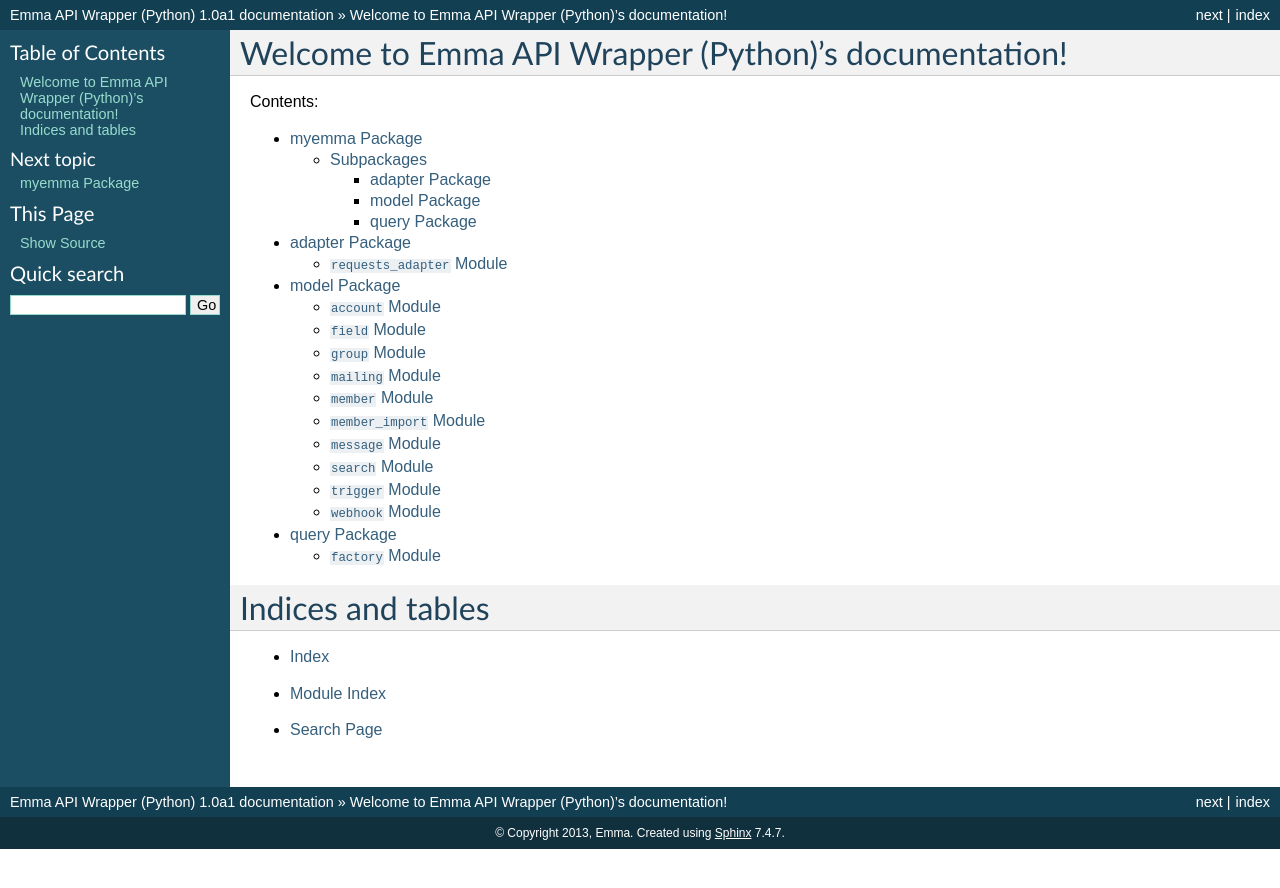
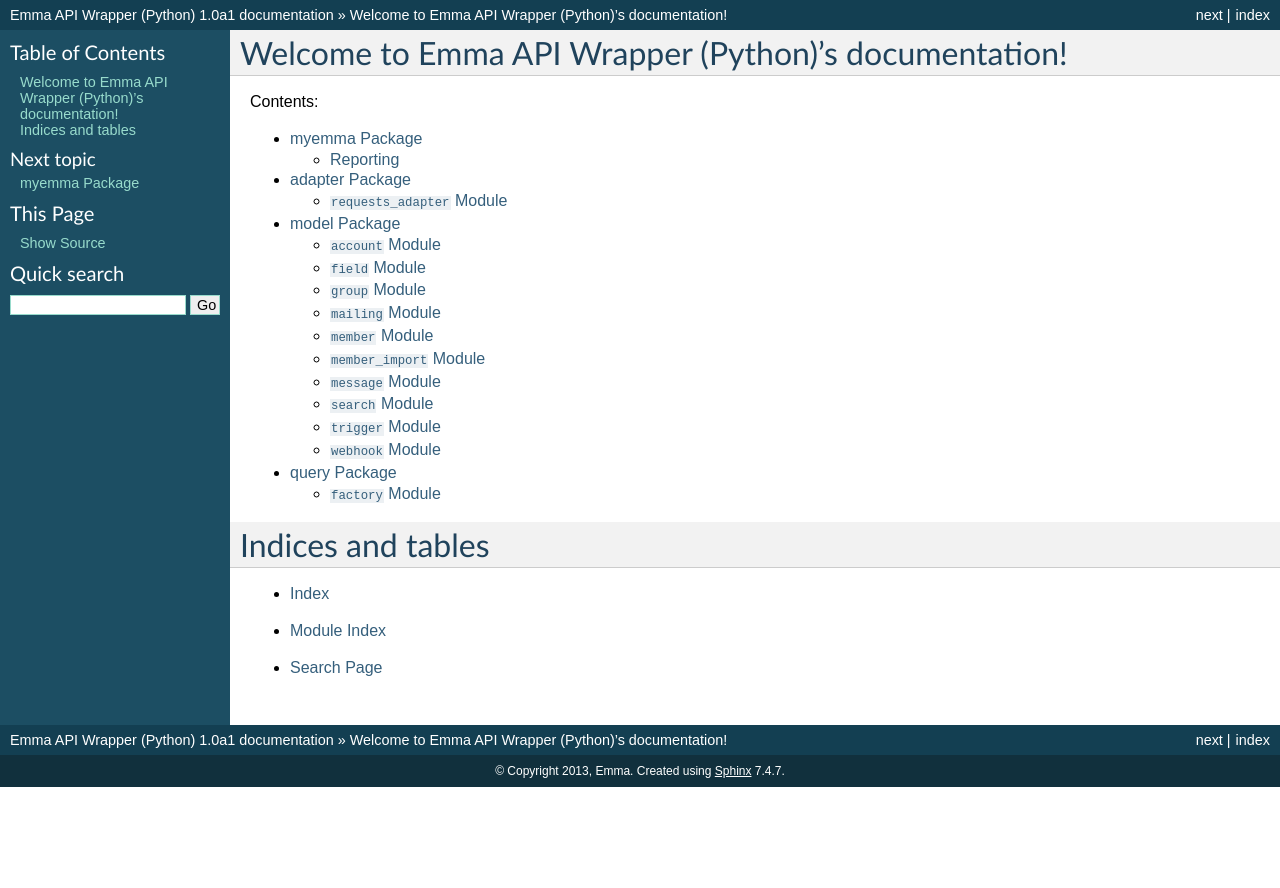
Before and after one commit to myemma/EmmaPython, a Sphinx documentation site: the page built from doc/index.rst, in a window 1280 px wide. Shown: the top 888 px of the page. Built offline with Sphinx 7.4.7, drawn with Linux system fonts in a browser that asks for light colours.

Commit message:
Added reporting to docs

```diff
--- a/doc/myemma.rst
+++ b/doc/myemma.rst
@@ -3,11 +3,7 @@
 
 .. automodule:: myemma
 
-Subpackages
+Reporting
 -----------
 
-.. toctree::
-
-    myemma.adapter
-    myemma.model
-    myemma.query
+.. autofunction:: get_report
```
